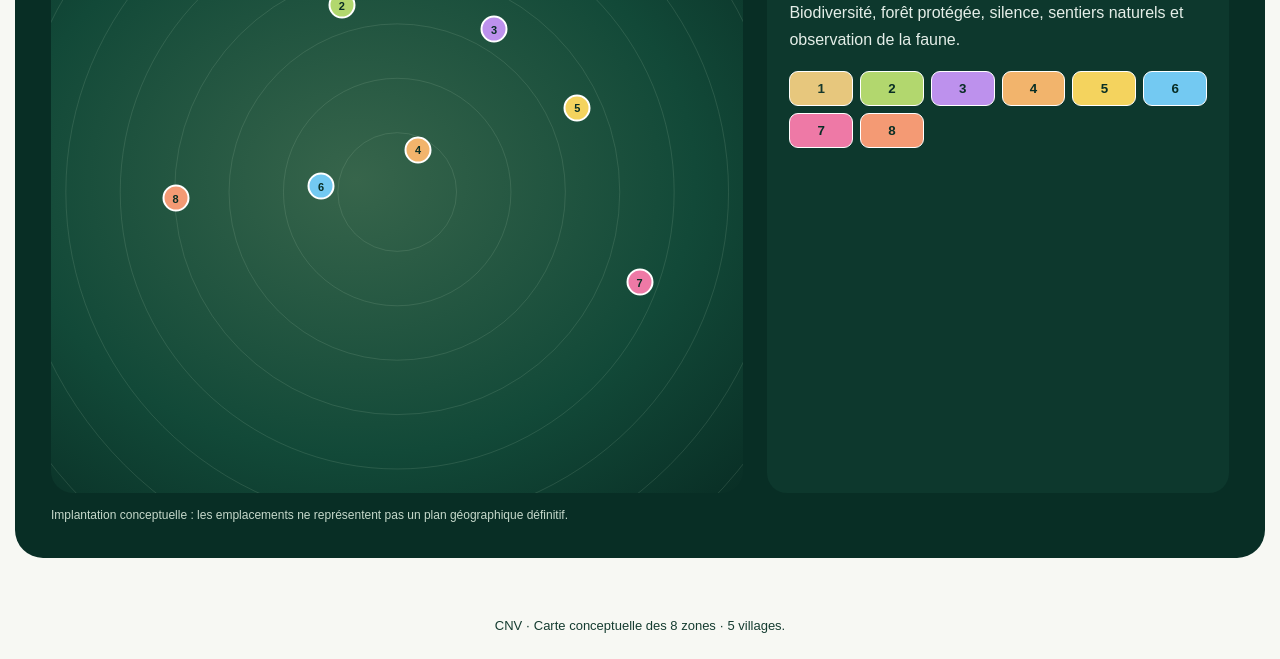
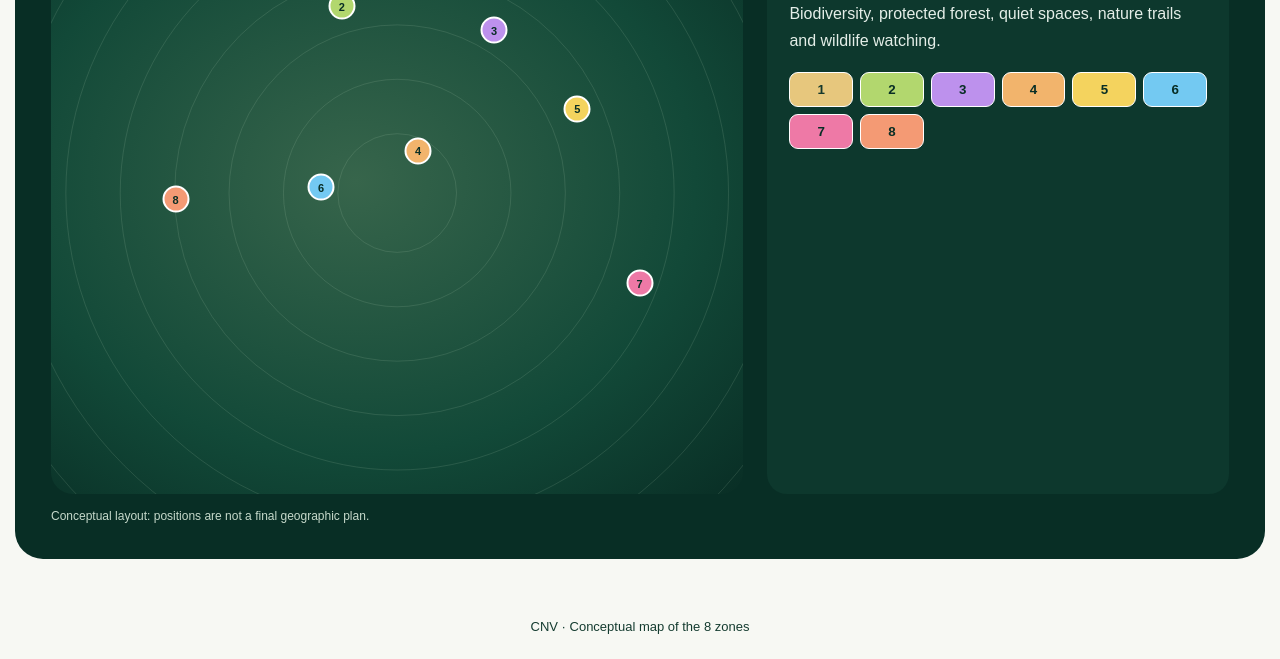
Before and after one commit to Jet7Club/CNV, a plain HTML site: page zones.html in a window 1280 px wide. Shown: the part 372-1031 px from the top of the page. Drawn offline with Linux system fonts and the light colour scheme.

Commit message:
Ajouter les trois langues à la carte officielle des huit zones

```diff
--- a/zones.html
+++ b/zones.html
@@ -1 +1,19 @@
-<!doctype html><html lang="fr"><head><meta charset="utf-8"><meta name="viewport" content="width=device-width,initial-scale=1"><title>CNV — Carte interactive des 8 zones</title><style>html{scroll-behavior:smooth}body{margin:0;background:#f7f8f3;font-family:Arial,sans-serif;color:#153c30}.nav{display:flex;justify-content:space-between;align-items:center;padding:20px max(20px,5vw);background:#092f26;color:#fff}.nav a{color:#e8cc86;text-decoration:none;font-weight:bold}.nav strong{letter-spacing:.1em}#village{max-width:1300px;margin:35px auto;padding:0 15px}.footer{text-align:center;padding:25px;font-size:13px}</style></head><body><div class="nav"><strong>CHILL NATURAL VILLAGES</strong><a href="https://www.cnvillages.com/#village">← Retour au village</a></div><main id="village"></main><div class="footer">CNV · Carte conceptuelle des 8 zones · 5 villages.</div><script src="assets/cnv-zone-map.js?v=20261121-8"></script></body></html>
+<!doctype html><html lang="en"><head><meta charset="utf-8"><meta name="viewport" content="width=device-width,initial-scale=1"><title>CNV — Interactive map of the 8 zones</title><style>html{scroll-behavior:smooth}body{margin:0;background:#f7f8f3;font-family:Arial,sans-serif;color:#153c30}.nav{display:flex;justify-content:space-between;align-items:center;padding:20px max(20px,5vw);background:#092f26;color:#fff}.nav{flex-wrap:wrap;gap:12px}.nav a{color:#e8cc86;text-decoration:none;font-weight:bold}.nav strong{letter-spacing:.1em}#village{max-width:1300px;margin:35px auto;padding:0 15px}.footer{text-align:center;padding:25px;font-size:13px}</style></head><body><div class="nav"><strong>CHILL NATURAL VILLAGES</strong><a id="mapBack" href="./#village">← Back to the village</a><select id="mapLang" aria-label="Language"><option value="en">EN</option><option value="fr">FR</option><option value="es">ES</option></select></div><main id="village"></main><footer class="footer" id="mapFooter">CNV · Conceptual map of the 8 zones · 5 villages</footer><script>
+const copy={
+  en:["Interactive map of the 8 zones","Back to the village","Conceptual map of the 8 zones","Language"],
+  fr:["Carte interactive des 8 zones","Retour au village","Carte conceptuelle des 8 zones · 5 villages","Langue"],
+  es:["Mapa interactivo de las 8 zonas","Volver al pueblo","Mapa conceptual de las 8 zonas · 5 pueblos","Idioma"]
+};
+const select=document.getElementById("mapLang");
+function setLanguage(requested){
+  const lang=Object.hasOwn(copy,requested)?requested:"en";
+  const [title,back,footer,label]=copy[lang];
+  document.documentElement.lang=select.value=lang;
+  document.title="CNV — "+title;
+  document.getElementById("mapBack").textContent="← "+back;
+  document.getElementById("mapFooter").textContent="CNV · "+footer;
+  select.setAttribute("aria-label",label);
+}
+select.addEventListener("change",()=>setLanguage(select.value));
+setLanguage(new URLSearchParams(location.search).get("lang"));
+</script><script src="assets/cnv-zone-map.js?v=20261121-8"></script></body></html>
```
